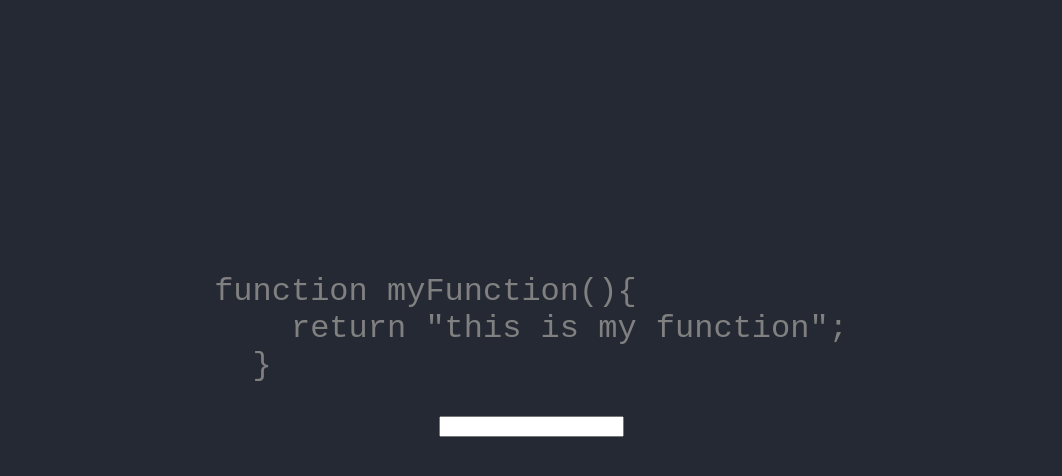
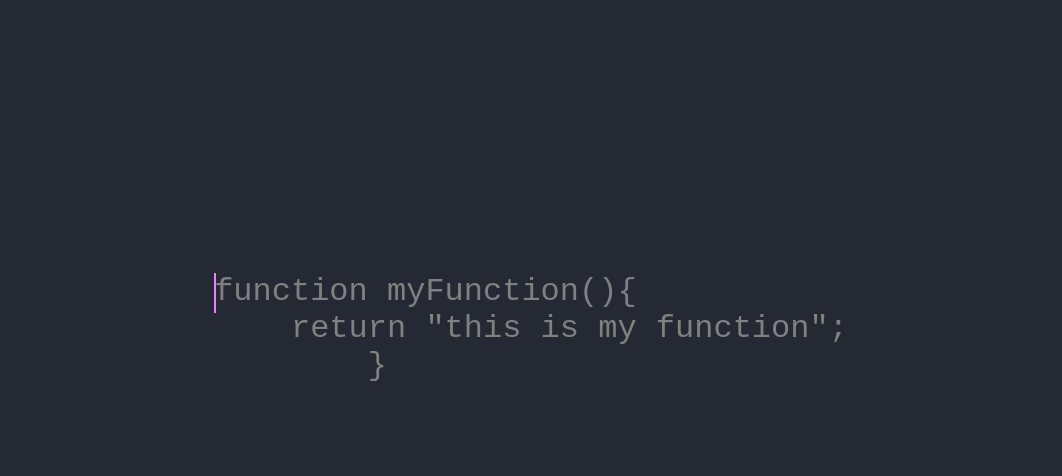
Before and after one commit to PShivers/code-fingers, a Gatsby site: page / in a window 1280 px wide. Shown: the part 94-570 px from the top of the page, without its empty margins (109-1171 px from the left). Built offline with nearby package versions, Linux system fonts and the light colour scheme; Gatsby itself is replaced by a stand-in of ours.

Commit message:
basic caret functionality implemented. input now hiddent

```diff
--- a/src/pages/index.js
+++ b/src/pages/index.js
@@ -1,7 +1,15 @@
-import React, { useState } from "react";
+import React, { useState, useRef } from "react";
 import Layout from "../components/layout";
 import Seo from "../components/seo";
-import { code } from "../styles/index.module.css";
+import {
+	code,
+	correct,
+	incorrect,
+	untyped,
+	caret,
+	input,
+	active,
+} from "../styles/index.module.css";
 
 const IndexPage = () => {
 	const codeString = `function myFunction(){
@@ -12,6 +20,7 @@
 		getArrayOfObjectsFromString(codeString)
 	);
 	const [userInput, setUserInput] = useState("");
+	const hiddenInputRef = useRef(null);
 
 	function getArrayOfObjectsFromString(str) {
 		return [...str].map((letter) => ({
@@ -43,49 +52,64 @@
 		}
 
 		setCodeArr(updatedCodeArr);
+
+		hiddenInputRef.current.value = newUserInput;
+	};
+
+	const handleCodeBlockFocus = () => {
+		console.log("focused");
+		hiddenInputRef.current.focus();
 	};
 
 	return (
 		<Layout>
-			<pre className={code}>
+			<div id="caret" className={caret}></div>
+			<pre
+				className={code}
+				onFocus={handleCodeBlockFocus}
+				role="textbox"
+				tabIndex="0"
+			>
 				<code>
-					{codeArr.map((letter, index) => (
+					{codeArr.map((letter, index) => {
+						let isActive = false;
+						if (index === 0 && codeArr[index].correct === null) {
+							isActive = true;
+						} else if (
+							index > 0 &&
+							index < codeArr.length - 1 &&
+							codeArr[index - 1].correct !== null &&
+							codeArr[index].correct === null
+						) {
+							isActive = true;
+						}
+
+						return (
 							<span
 								key={index}
 								className={`code-letter ${
 									letter.correct !== null
 										? letter.correct
-										? "correct"
-										: "incorrect"
-									: "untyped"
-							}`}
-							style={{
-								color:
-									letter.correct !== null
-										? letter.correct
-											? "#f6f0e9"
-											: "#ec4c56"
-										: "gray",
-							}}
+											? correct
+											: incorrect
+										: untyped
+								} ${isActive ? active : ""}`}
 							>
 								{letter.value}
 							</span>
-					))}
+						);
+					})}
 				</code>
 			</pre>
-			<div
-				id="caret"
-				className="default hidden"
-				style={{
-					fontSize: "1.5rem",
-					animationName: "caretFlashSmooth",
-					opacity: 1,
-					display: "block",
-					top: "3.6px",
-					left: "5px",
-				}}
-			></div>
-			<input onChange={handleChange} value={userInput} />
+
+			<input
+				autoFocus
+				ref={hiddenInputRef}
+				type="text"
+				onChange={handleChange}
+				value={userInput}
+				style={input}
+			/>
 		</Layout>
 	);
 };
--- a/src/styles/index.module.css
+++ b/src/styles/index.module.css
@@ -1,4 +1,5 @@
 .code{
+  position: relative;
   display: flex;
   justify-content: center;
   align-items: center;
@@ -7,14 +8,35 @@
   font-size: 2rem;
 }
 
-#caret {
+input{
+  z-index: -1;
+}
+
+.active{
+  /* position: absolute; */
+}
+
+.active::before {
   position: absolute;
-  top: 0;
-  left: 0;
-  height: 1.2rem;
+  top: 0px;
+  content: "";
   width: 2px;
-  background-color: #f6f0e9;
-  animation: caretFlash 0.8s infinite;
+  height: 2.5rem;
+  background: #ec7fff;
+  display: inline-block;
+  animation: 1s caretFlash step-end infinite;
+}
+
+.correct{
+  color:#f6f0e9;
+}
+
+.incorrect{
+  color:#ec4c56;
+}
+
+.untyped{
+  color:gray;
 }
 
 @keyframes caretFlash {
```
Lines whose indentation alone changed are shown as unchanged.
